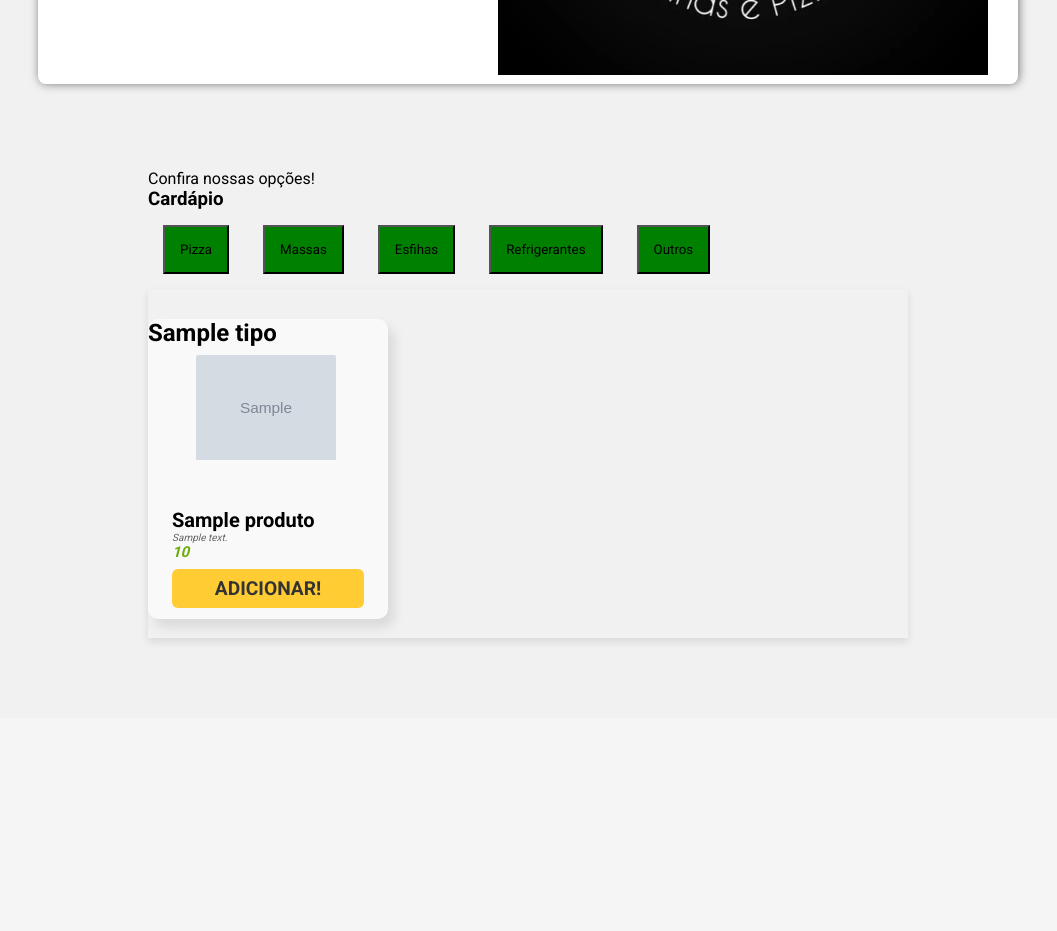
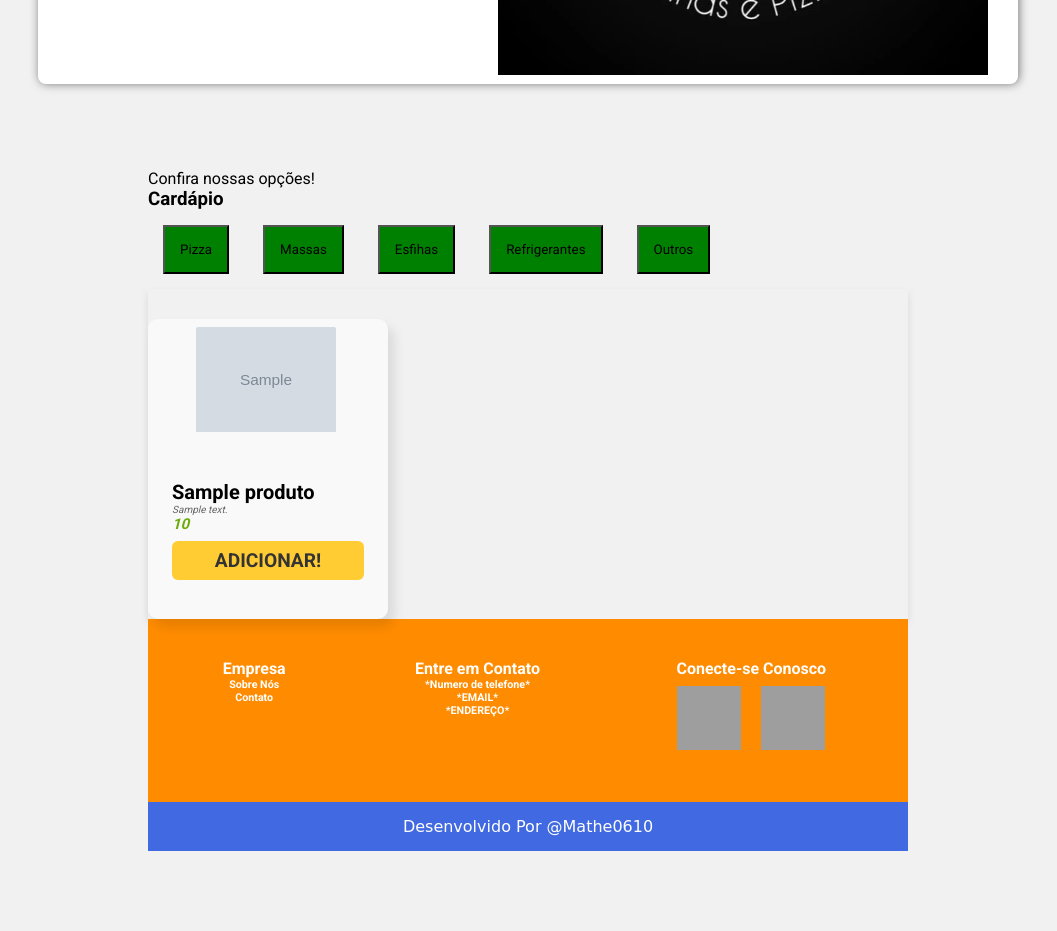
Before and after one commit to joaobatistafrontend/pizza, a Django app: template templates/index.html in a window 1280 px wide. Shown: the part 501-1432 px from the top of the page, without its empty margins (112-1169 px from the left). Before the commit the page ends 1145 px from the top, so only its background shows below. Run offline with Django 5.2, Linux system fonts and the light colour scheme; data comes from the database, SQL or seed files in the repository; both versions use the stored data as it was after the commit; the template is opened without the code that fills it: values that come from a table or form of the project are taken from there, most other values are stand-ins (such as "Sample title", 1, 10 or a date in 2020); grey boxes marked "Sample" are stand-in pictures; grey boxes are pictures that could not be loaded.

Commit message:
ajeitado o for no index, aplicar o crud no carrinho

```diff
--- a/core/urls.py
+++ b/core/urls.py
@@ -6,6 +6,8 @@ from django.conf.urls.static import static
 urlpatterns = [
      path('', Index.as_view()),
      path('lista_produtos/<int:pk>/', Lista.as_view(), name='lista_produtos'),
+     path('carrinho/', Carrinho.as_view(), name='carrinho'),
+
 
 ]
 if settings.DEBUG:
--- a/core/views.py
+++ b/core/views.py
@@ -5,7 +5,7 @@ from .models import *
 
 
 class Index(TemplateView):
-    template_name = 'inde.html'
+    template_name = 'index.html'
 
     def get_context_data(self, **kwargs):
         context = super().get_context_data(**kwargs)
@@ -36,3 +36,7 @@ class Lista(ListView):
     def get_queryset(self):
         tipo_pk = self.kwargs['pk']
         return Produto.objects.filter(tipo__pk=tipo_pk)
+
+
+class Carrinho(TemplateView):
+  template_name = 'carrinho.html'
--- a/templates/base.html
+++ b/templates/base.html
@@ -23,7 +23,7 @@
                <button>Login</button>
 
           <!--CARRINHO-->
-               <a href="#" class="cart-button">
+               <a href="{% url 'carrinho' %}" class="cart-button">
                <i class="fas fa-shopping-cart fa-lg"></i>
           </a>
 
--- a/templates/carrinho.html
+++ b/templates/carrinho.html
@@ -21,7 +21,7 @@
     </header>
 
       </div>
-      <main><a href="{% url "index" %}" class="back-button">  <span>&larr; Voltar</span></span></a>
+      <main><a href="#" class="back-button">  <span>&larr; Voltar</span></span></a>
 
   </div>
     <div class="page-title">Seu Carrinho </div>
--- a/templates/index.html
+++ b/templates/index.html
@@ -1,18 +1,14 @@
 {% extends 'base.html' %}
 {%block content%}
 
-  <!-- MENU CARDS -->
 <div class="menu-card-wrapper">
-    <!-- Pizza Card 1 -->
-
-
+     <!-- Massas -->
      {% for tipo, produtos in produtos_relacionados.items %}
 
-  <ul>
           {% for produto in produtos %}
                <div class="menu-card-item pizza ativo">
-           <h2>{{ tipo }}</h2>
-          <img src="{{ produto.imagem.url }}" alt="{{ prod.nome_produto }}" />
+
+                    <img src="{{ produto.imagem.url }}" alt="{{ produto.nome_produto }}" />
                     <div class="menu-card-content">
                          <h3>{{ produto.nome_produto }}</h3>
                          <p>
@@ -20,18 +16,36 @@
                               <br>
                               <span><b>{{ produto.valor }}</b></span>
                          </p>
-          <button type="button">ADICIONAR!</button>
+                         <button type="button" class="adicionar-ao-carrinho" data-produto-id="{{ produto.id }}">ADICIONAR!</button>
                     </div>
-     </div><br>
-      {% endfor %}
-    </ul>
-  {% endfor %}
-
-
 
                </div>
-
-
-
-
+          {% endfor %}
+          {% endfor %}
+</div>
+<footer>
+  <div class="footer-main cartoon">
+      <div class="footer-content">
+          <div class="footer-company cartoon">
+              <h4>Empresa</h4>
+              <h6>Sobre Nós</h6>
+              <h6>Contato</h6>
+          </div>
+          <div class="footer-contact-info cartoon">
+              <h4>Entre em Contato</h4>
+              <h6>*Numero de telefone*</h6>
+              <h6>*EMAIL*</h6>
+              <h6>*ENDEREÇO*</h6>
+          </div>
+          <div class="footer-social cartoon">
+              <h4>Conecte-se Conosco</h4>
+              <div class="social-icons">
+                  <img src="img/instagram.png" alt="Instagram" />
+                  <img src="img/facebook.png" alt="Facebook" />
+              </div>
+          </div>
+      </div>
+  </div>
+  <div class="footer-last cartoon">Desenvolvido Por @Mathe0610</div>
+</footer>
 {%endblock%}
```
Also changed, not shown: templates/inde.html (deleted, +0 -28 lines), templates/testt.html (deleted, +0 -49 lines), db.sqlite3, media/imagens/Logotipo_Confeitaria_Bolos_Rosa_.png (added), media/imagens/Logotipo_Confeitaria_Bolos_Rosa__2.png (added). Lines whose indentation alone changed are shown as unchanged.
